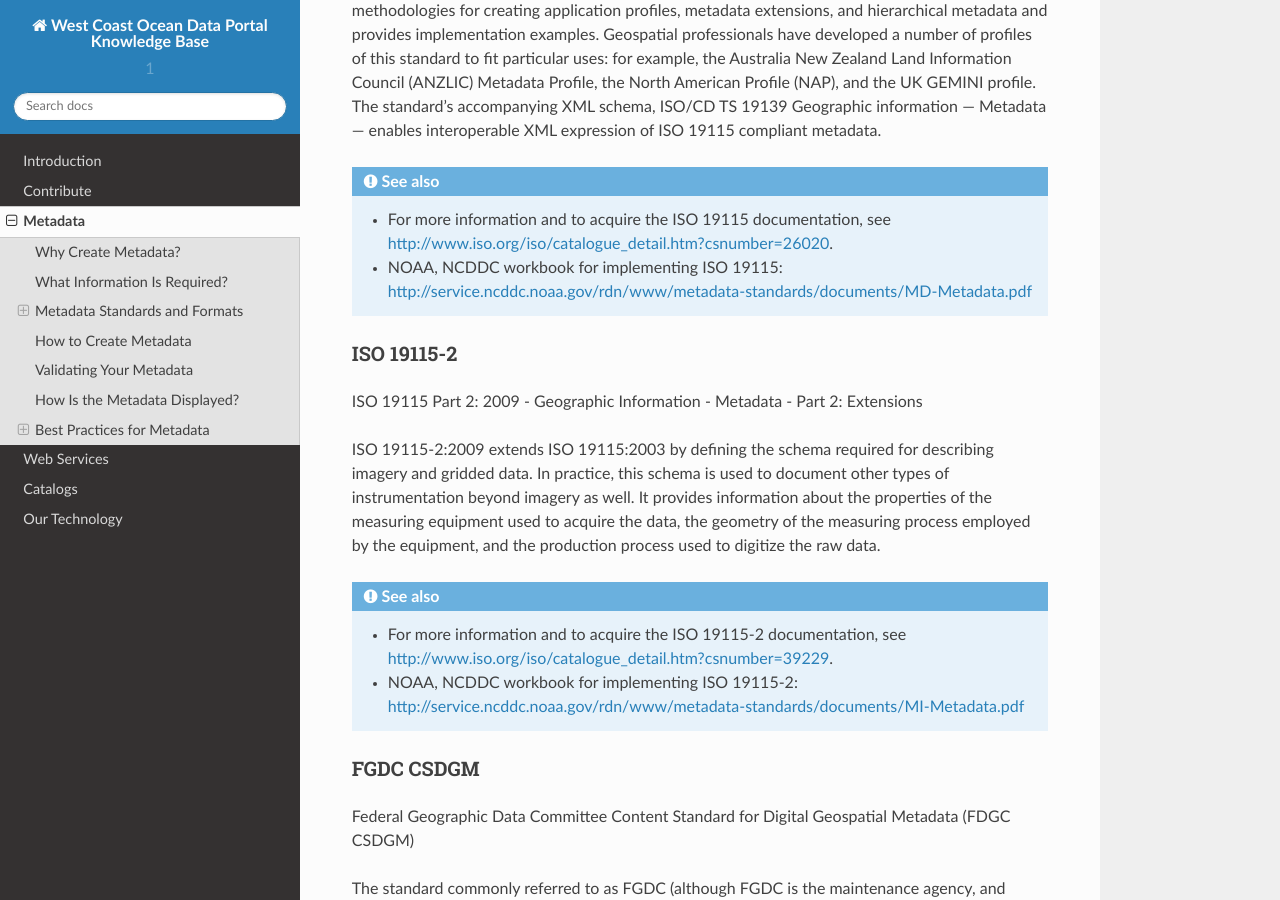
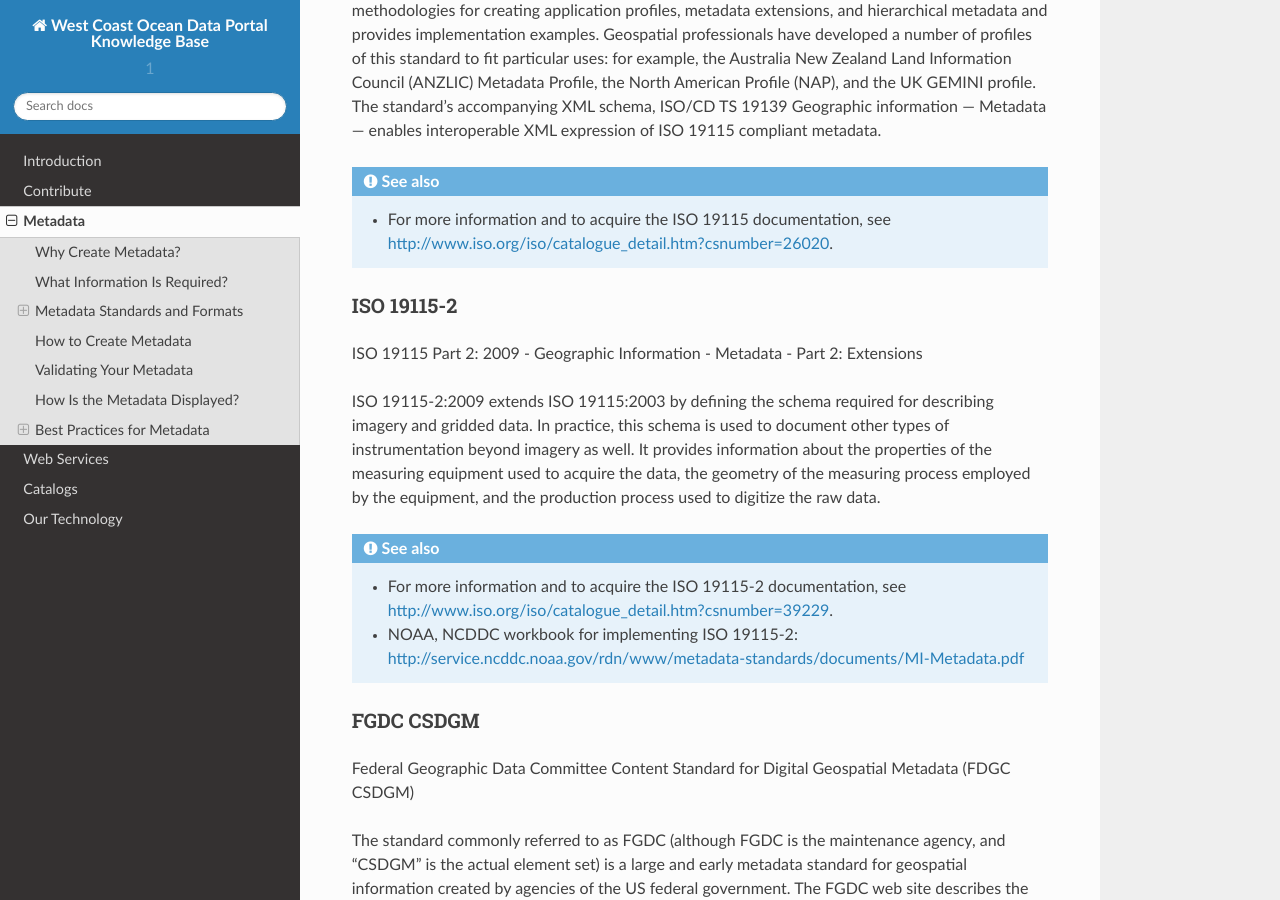
Before and after one commit to WCGA/knowledge-base, a Sphinx documentation site: the page built from docs/metadata/metadata.rst, in a window 1280 px wide and 900 px high, scrolled down 2141 px. Built offline with Sphinx 7.4.7 and the Read the Docs theme 2.0.0, drawn with Linux system fonts in a browser that asks for light colours.

Commit message:
Update metadata.rst

```diff
--- a/docs/metadata/metadata.rst
+++ b/docs/metadata/metadata.rst
@@ -76,8 +76,6 @@ ISO 19115 was developed by the geospatial community to address specific issues r
 
 .. seealso::
 	* For more information and to acquire the ISO 19115 documentation, see http://www.iso.org/iso/catalogue_detail.htm?csnumber=26020.
-	* NOAA, NCDDC workbook for implementing ISO 19115: http://service.ncddc.noaa.gov/rdn/www/metadata-standards/documents/MD-Metadata.pdf
-
 
 ISO 19115-2
 -----------
```
